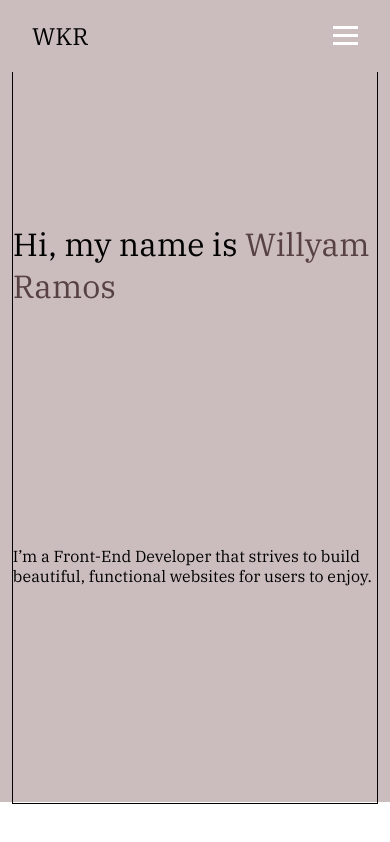
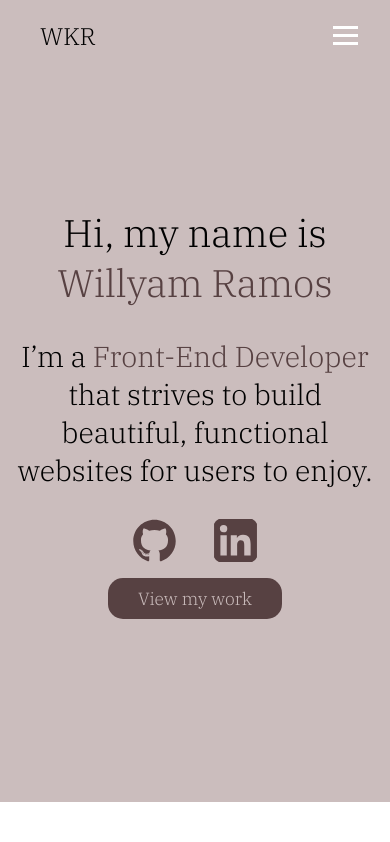
Before and after one commit to wramos1/wramos1.github.io, a React (Create React App) app: page / in a window 390 px wide. Built offline with nearby package versions, Linux system fonts and the light colour scheme.

Commit message:
Finished up home section including its mobile responsiveness, needs some font-sizing updates

```diff
--- a/public/index.html
+++ b/public/index.html
@@ -13,8 +13,7 @@
       user's mobile device or desktop. See https://developers.google.com/web/fundamentals/web-app-manifest/
     -->
   <link rel="manifest" href="%PUBLIC_URL%/manifest.json" />
-  <link href="https://fonts.googleapis.com/css2?family=IBM+Plex+Serif&display=swap" rel="stylesheet">
-  <!--
+  <link href="https://fonts.googleapis.com/css2?family=IBM+Plex+Serif:wght@300&display=swap" rel="stylesheet"> <!--
       Notice the use of %PUBLIC_URL% in the tags above.
       It will be replaced with the URL of the `public` folder during the build.
       Only files inside the `public` folder can be referenced from the HTML.
--- a/src/App.css
+++ b/src/App.css
@@ -17,7 +17,7 @@
 #home {
   font-weight: 100;
   font-size: 2rem;
-  padding-left: 2rem;
+  padding-left: 2.5rem;
 }
 
 #home a:hover {
@@ -80,16 +80,57 @@
 
 .home-contents {
   display: flex;
-  justify-content: space-evenly;
+  justify-content: center;
   height: 100%;
-  width: 40%;
+  width: 45%;
   margin: 0 3%;
-  border: 1px solid black;
   flex-direction: column;
 }
 
-.home-contents h1 {
-  font-weight: 100;
+.intro h1{
+  font-weight: 400;
+  font-size: 3rem;
+}
+
+.intro p {
+  font-size: 2.3rem;
+}
+
+.home-icons {
+  display: flex;
+  gap: 2%;
+}
+
+.home-icon{
+  width: 55px;
+  height: 55px;
+  border-radius: 10px;
+  cursor: pointer;
+}
+
+.home-icon:hover {
+  transform: translateY(-8px);
+}
+
+.cat-btn {
+  background: #574142;
+  color: #CBBDBD;
+  display: flex;
+  align-self: flex-start;
+  margin-top: 3%;
+  padding: 8px 15px;
+  font-size: 1.1rem;
+  border-radius: 15px;
+  border: none;
+  cursor: pointer;
+}
+
+.cat-btn:hover {
+  filter: brightness(70%);
+}
+
+.home-icon-a svg:hover path:nth-of-type(1) {
+  filter: brightness(80%);
 }
 
 .highlights {
@@ -102,6 +143,10 @@
   }
   .links {
     font-size: 1rem;
+  }
+
+  .home-contents{
+    width: 65%;
   }
 }
 
@@ -154,5 +199,32 @@
 
 .home-contents {
   width: 100%;
+  align-items: center;
+}
+
+.intro h1{
+  font-size: 2.4rem;
+  text-align: center;
+}
+
+.intro p {
+  font-size: 1.8rem;
+  text-align: center;
+}
+
+.home-icons {
+  justify-content: center;
+  align-items: center;
+  gap: 40%;
+}
+
+.cat-btn {
+  align-self: center;
+  padding: 9px 30px;
+}
+
+.home-icon{
+  width: 45px;
+  height: 45px;
 }
 }
--- a/src/components/Home.jsx
+++ b/src/components/Home.jsx
@@ -4,8 +4,30 @@
     return (
         <div className='home'>
             <div className='home-contents'>
-                <h1>Hi, my name is <span className='highlights'>Willyam Ramos</span></h1>
-                <p>I’m a Front-End Developer that strives to build beautiful, functional websites for users to enjoy.</p>
+                <div className="intro">
+                    <h1>Hi, my name is <span className='highlights'>Willyam Ramos</span></h1>
+                    <p>I’m a <span className='highlights'>Front-End Developer</span> that strives to build beautiful, functional websites for users to enjoy.</p>
+                </div>
+
+                <div className="home-icons">
+                    <a className='home-icon-a' href="https://github.com/wramos1" target='_blank' rel='noreferrer'>
+                        <svg className='home-icon' viewBox="0 0 128 128">
+                            <g fill="#574142">
+                                <path fill-rule="evenodd" clip-rule="evenodd" d="M64 5.103c-33.347 0-60.388 27.035-60.388 60.388 0 26.682 17.303 49.317 41.297 57.303 3.017.56 4.125-1.31 4.125-2.905 0-1.44-.056-6.197-.082-11.243-16.8 3.653-20.345-7.125-20.345-7.125-2.747-6.98-6.705-8.836-6.705-8.836-5.48-3.748.413-3.67.413-3.67 6.063.425 9.257 6.223 9.257 6.223 5.386 9.23 14.127 6.562 17.573 5.02.542-3.903 2.107-6.568 3.834-8.076-13.413-1.525-27.514-6.704-27.514-29.843 0-6.593 2.36-11.98 6.223-16.21-.628-1.52-2.695-7.662.584-15.98 0 0 5.07-1.623 16.61 6.19C53.7 35 58.867 34.327 64 34.304c5.13.023 10.3.694 15.127 2.033 11.526-7.813 16.59-6.19 16.59-6.19 3.287 8.317 1.22 14.46.593 15.98 3.872 4.23 6.215 9.617 6.215 16.21 0 23.194-14.127 28.3-27.574 29.796 2.167 1.874 4.097 5.55 4.097 11.183 0 8.08-.07 14.583-.07 16.572 0 1.607 1.088 3.49 4.148 2.897 23.98-7.994 41.263-30.622 41.263-57.294C124.388 32.14 97.35 5.104 64 5.104z"></path>
+                                <path d="M26.484 91.806c-.133.3-.605.39-1.035.185-.44-.196-.685-.605-.543-.906.13-.31.603-.395 1.04-.188.44.197.69.61.537.91zm2.446 2.729c-.287.267-.85.143-1.232-.28-.396-.42-.47-.983-.177-1.254.298-.266.844-.14 1.24.28.394.426.472.984.17 1.255zM31.312 98.012c-.37.258-.976.017-1.35-.52-.37-.538-.37-1.183.01-1.44.373-.258.97-.025 1.35.507.368.545.368 1.19-.01 1.452zm3.261 3.361c-.33.365-1.036.267-1.552-.23-.527-.487-.674-1.18-.343-1.544.336-.366 1.045-.264 1.564.23.527.486.686 1.18.333 1.543zm4.5 1.951c-.147.473-.825.688-1.51.486-.683-.207-1.13-.76-.99-1.238.14-.477.823-.7 1.512-.485.683.206 1.13.756.988 1.237zm4.943.361c.017.498-.563.91-1.28.92-.723.017-1.308-.387-1.315-.877 0-.503.568-.91 1.29-.924.717-.013 1.306.387 1.306.88zm4.598-.782c.086.485-.413.984-1.126 1.117-.7.13-1.35-.172-1.44-.653-.086-.498.422-.997 1.122-1.126.714-.123 1.354.17 1.444.663zm0 0"></path>
+                            </g>
+                        </svg>
+                    </a>
+
+                    <a className='home-icon-a' href="https://www.linkedin.com/in/willyam-ramos/" target='_blank' rel='noreferrer'>
+                        <svg className='home-icon' viewBox="0 0 128 128">
+                            <path fill="#574142" d="M116 3H12a8.91 8.91 0 00-9 8.8v104.42a8.91 8.91 0 009 8.78h104a8.93 8.93 0 009-8.81V11.77A8.93 8.93 0 00116 3z"></path>
+                            <path fill="#CBBDBD" d="M21.06 48.73h18.11V107H21.06zm9.06-29a10.5 10.5 0 11-10.5 10.49 10.5 10.5 0 0110.5-10.49M50.53 48.73h17.36v8h.24c2.42-4.58 8.32-9.41 17.13-9.41C103.6 47.28 107 59.35 107 75v32H88.89V78.65c0-6.75-.12-15.44-9.41-15.44s-10.87 7.36-10.87 15V107H50.53z"></path>
+                        </svg>
+                    </a>
+                </div>
+
+                <button className='cat-btn'>View my work</button>
 
             </div>
         </div>
```
